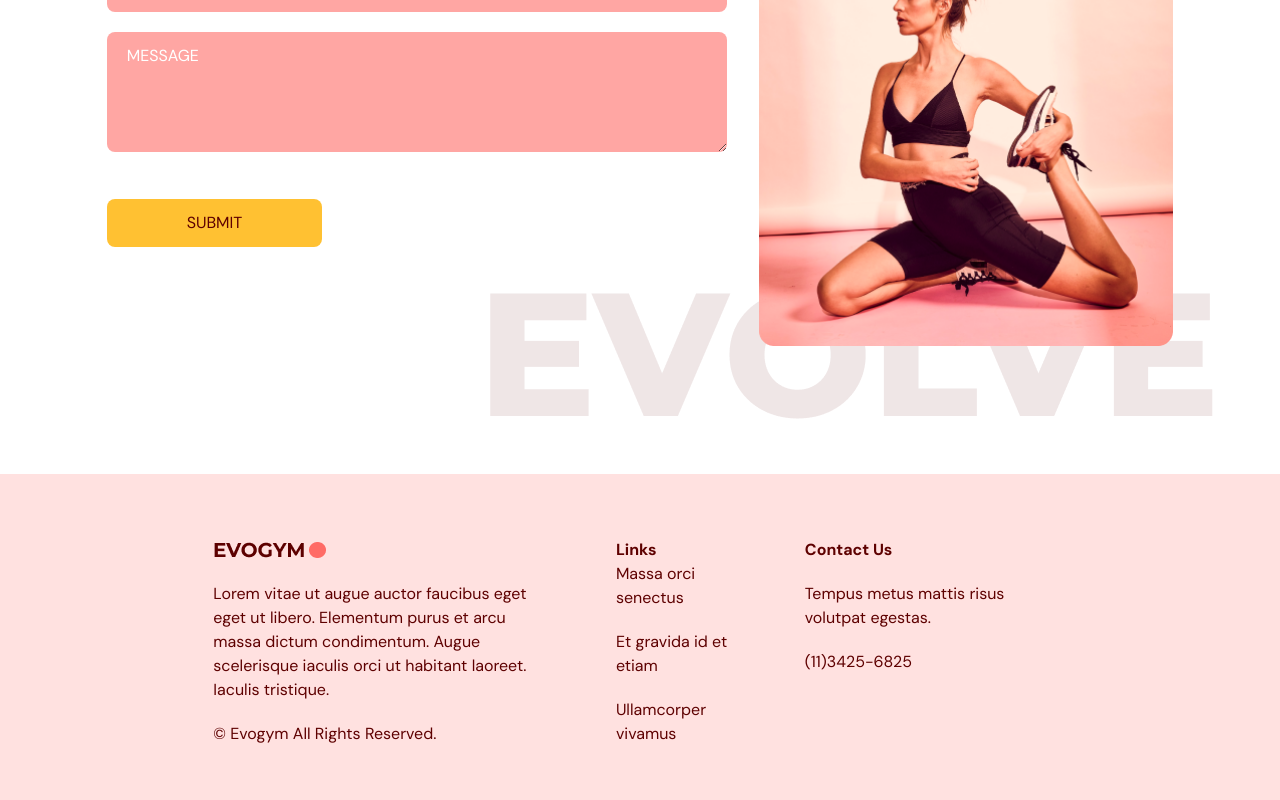
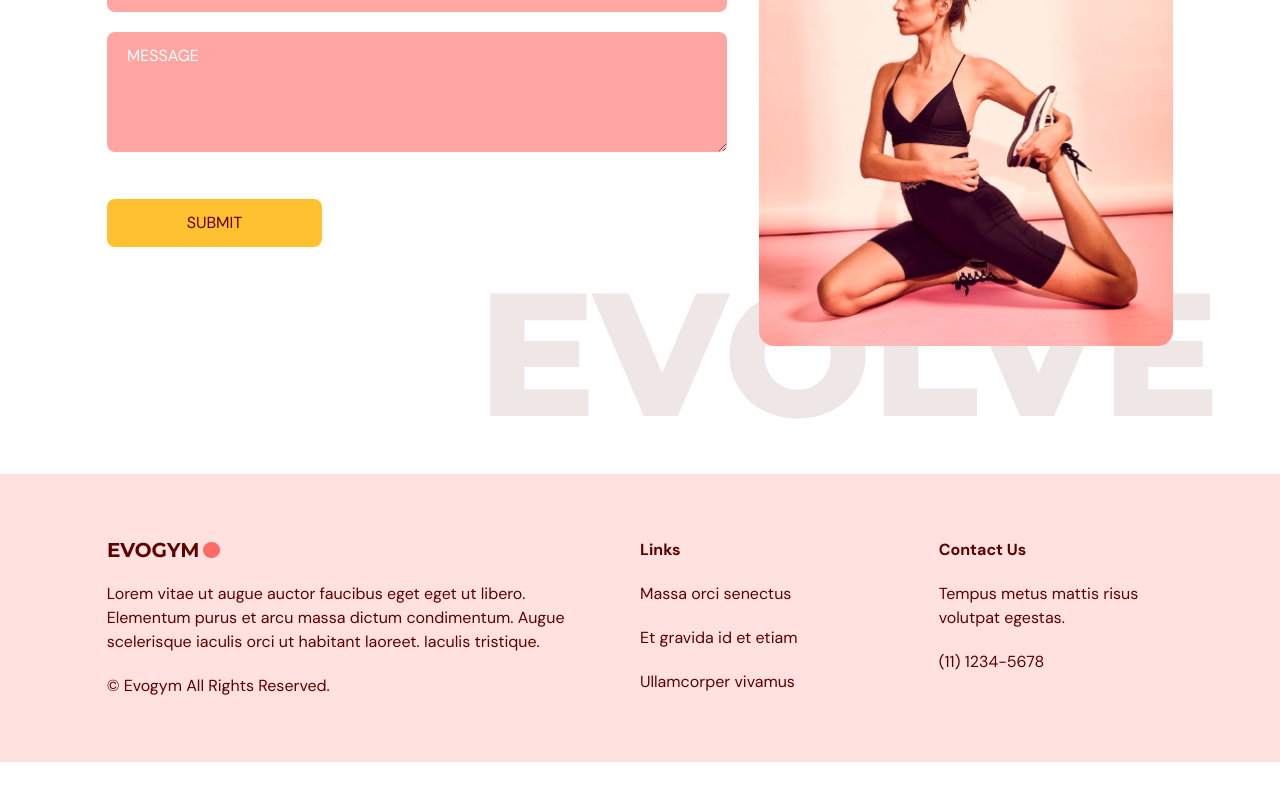
Before and after one commit to FeCharaf/Fitness-Site, a React (Vite) app in the folder gym-typescript/: page / in a window 1280 px wide. Shown: the part 3198-3998 px from the top of the page. After the commit the page ends 3960 px from the top, so only its background shows below. Built offline with nearby package versions, Linux system fonts and the light colour scheme.

Commit message:
Footer links

```diff
--- a/gym-typescript/src/scenes/footer/index.tsx
+++ b/gym-typescript/src/scenes/footer/index.tsx
@@ -1,10 +1,10 @@
-import logo from "@/assets/Logo.png"
+import logo from "@/assets/Logo.png";
 
 const Footer = () => {
   return (
     <footer className="bg-primary-100 py-16">
-      <div className="mx-auto flex h-60 w-4/6 gap-16">
-        <div className="basis-1/2">
+      <div className="mx-auto w-5/6 justify-center gap-16 md:flex">
+        <div className="mt-16 basis-1/2 md:mt-0">
           <img src={logo} alt="logo icon" />
           <p className="my-5">
             Lorem vitae ut augue auctor faucibus eget eget ut libero. Elementum
@@ -14,17 +14,17 @@ const Footer = () => {
           <p>© Evogym All Rights Reserved.</p>
         </div>
 
-        <div>
+        <div className="mt-16 basis-1/4 md:mt-0">
           <h4 className="font-bold">Links</h4>
-          <p>Massa orci senectus</p>
+          <p className="my-5">Massa orci senectus</p>
           <p className="my-5">Et gravida id et etiam</p>
           <p>Ullamcorper vivamus</p>
         </div>
 
-        <div>
+        <div className="mt-16 basis-1/4 md:mt-0">
           <h4 className="font-bold">Contact Us</h4>
           <p className="my-5">Tempus metus mattis risus volutpat egestas.</p>
-          <p>(11)3425-6825</p>
+          <p>(11) 1234-5678</p>
         </div>
       </div>
     </footer>
```
